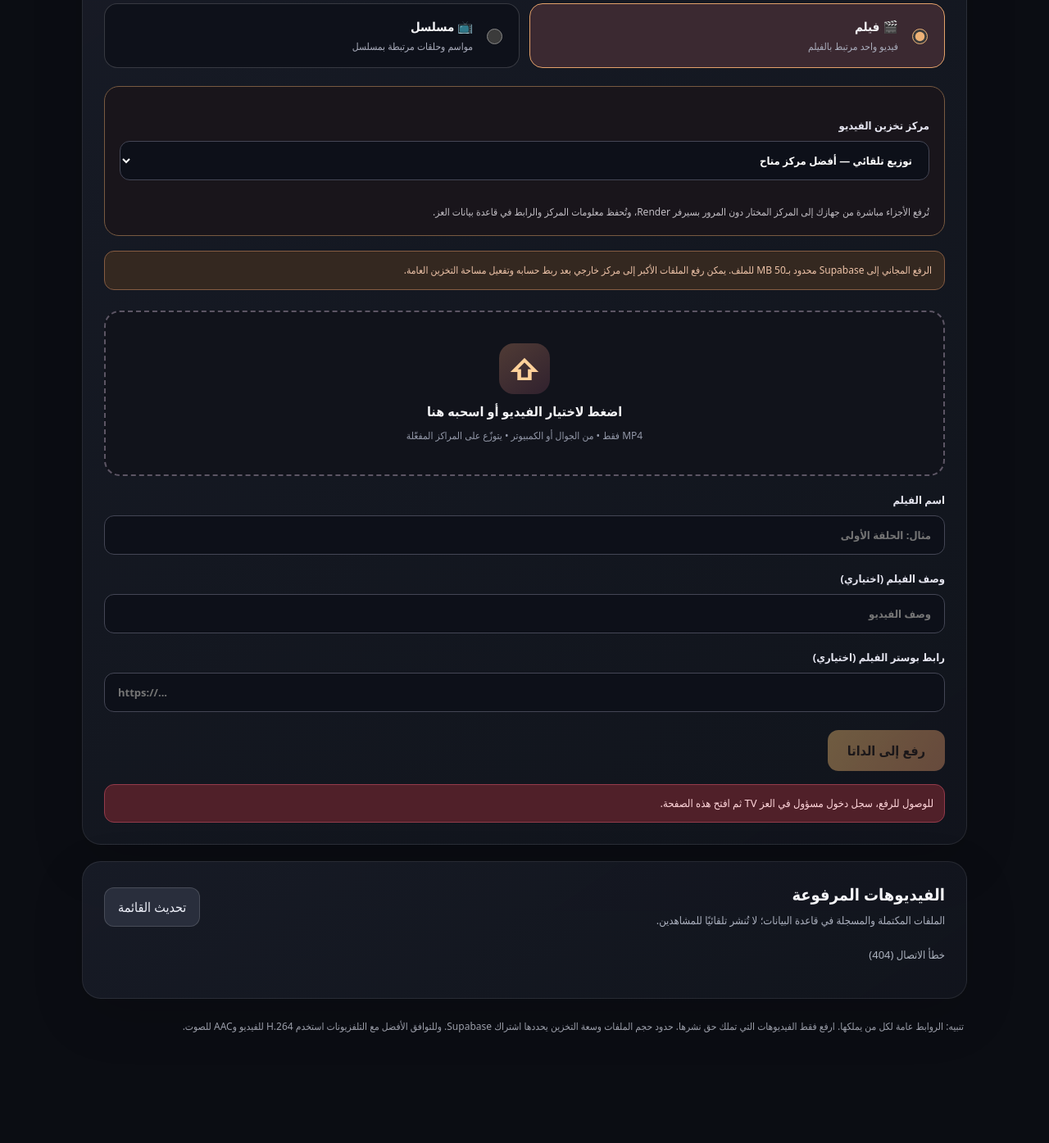
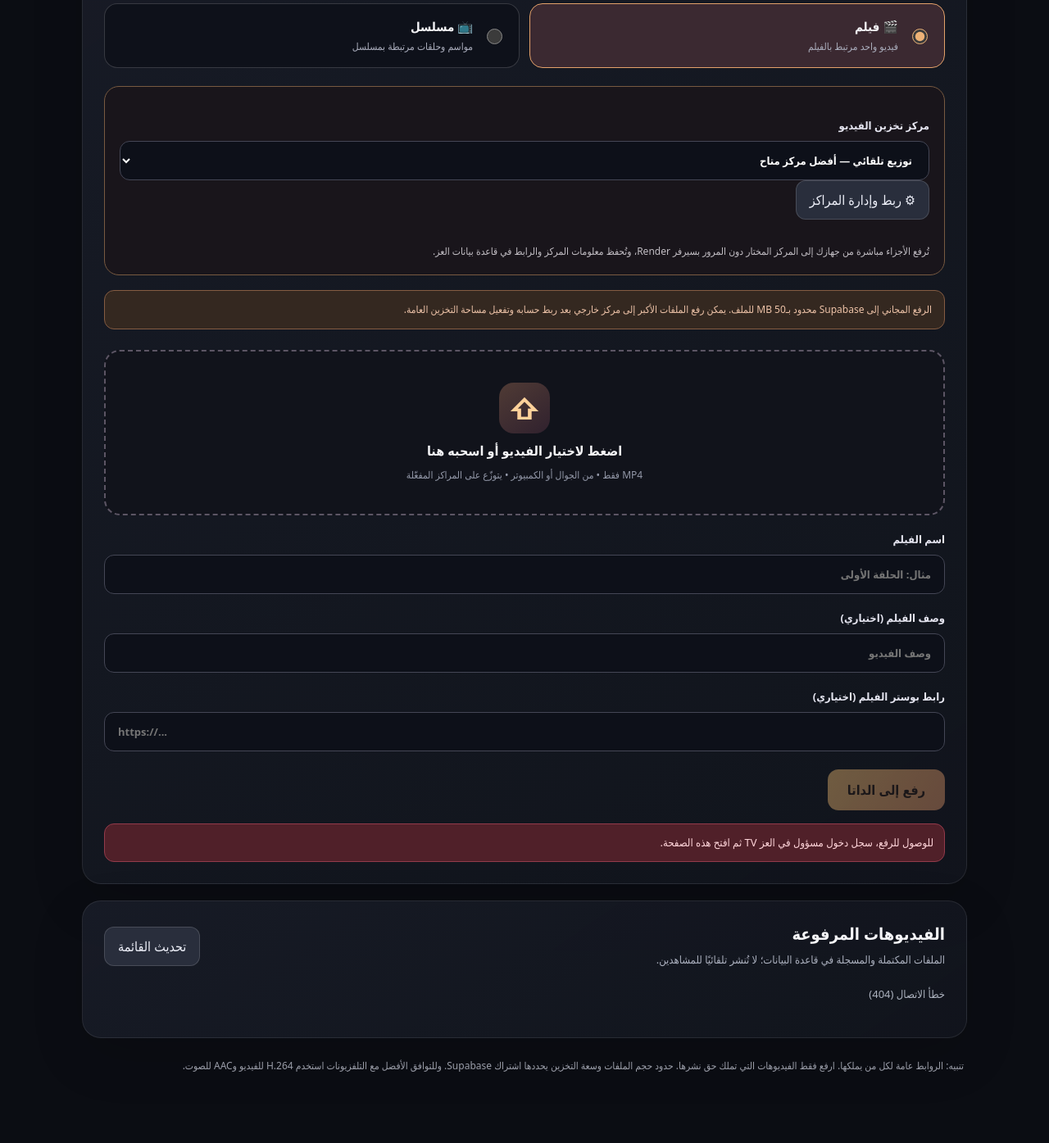
Before and after one commit to youef/app_apk, a Python web app: template python-cloud-studio/templates/video-upload.html in a window 1280 px wide. Shown: the part 665-2060 px from the top of the page at 82% size. Before the commit the page ends 1925 px from the top, so only its background shows below. Run offline with Jinja, Linux system fonts and the light colour scheme; the template is opened without the code that fills it, so the values that code supplies are empty.

Commit message:
ui(studio): load storage settings wizard and add quick link beside upload selector

```diff
--- a/python-cloud-studio/templates/video-upload.html
+++ b/python-cloud-studio/templates/video-upload.html
@@ -7,7 +7,7 @@
   <meta name="robots" content="noindex, nofollow">
   <title>رفع فيديو MP4 | استديو العز TV</title>
   <link rel="icon" type="image/svg+xml" href="/static/studio-icon.svg">
-  <link rel="stylesheet" href="/static/video-upload.css?v=4">
+  <link rel="stylesheet" href="/static/video-upload.css?v=5">
   <script defer src="/static/video-upload.js?v=3"></script>
 </head>
 <body>
@@ -126,6 +126,7 @@
           <label class="field" for="storage-preference"><span>مركز تخزين الفيديو</span>
             <select id="storage-preference"><option value="auto">توزيع تلقائي — أفضل مركز متاح</option></select>
           </label>
+          <div class="storage-actions"><button id="open-provider-settings" type="button" class="secondary">⚙ ربط وإدارة المراكز</button></div>
           <div id="storage-centers" class="storage-centers" aria-live="polite"></div>
           <small class="storage-caption">تُرفع الأجزاء مباشرة من جهازك إلى المركز المختار دون المرور بسيرفر Render، وتُحفظ معلومات المركز والرابط في قاعدة بيانات العز.</small>
         </div>
```
